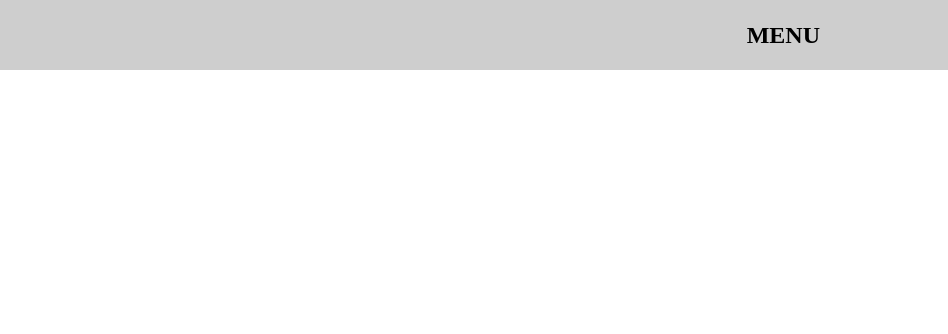
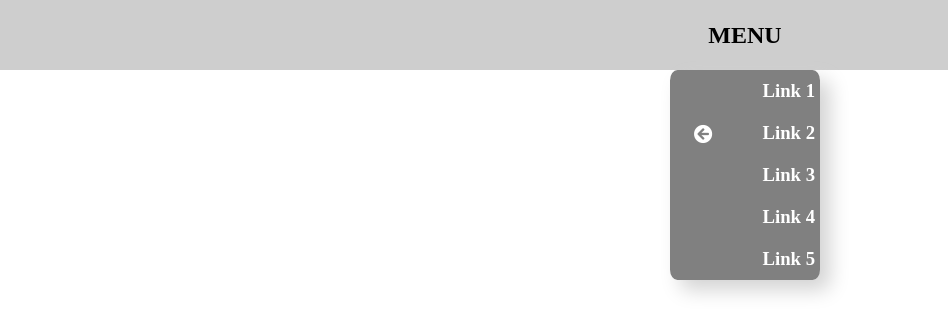
Before and after one commit to PierW/htmlcssjs-dropdown-menu, a plain HTML site: page index.html in a window 1280 px wide. Shown: the full height of the page, 332-1280 px from the left. Drawn offline with nearby package versions, Linux system fonts and the light colour scheme.

Commit message:
first drop container css done

```diff
--- a/index.html
+++ b/index.html
@@ -3,6 +3,7 @@
   <head>
     <meta charset="utf-8">
     <title>Menu javascript</title>
+    <link rel="stylesheet" href="https://use.fontawesome.com/releases/v5.7.2/css/all.css" integrity="sha384-fnmOCqbTlWIlj8LyTjo7mOUStjsKC4pOpQbqyi7RrhN7udi9RwhKkMHpvLbHG9Sr" crossorigin="anonymous">
     <link rel="stylesheet" href="style.css">
     <script src="https://ajax.googleapis.com/ajax/libs/jquery/3.3.1/jquery.min.js"></script>
     <script src="script.js" charset="utf-8"></script>
@@ -15,6 +16,25 @@
          </div>
          <div class="menu">
            <h1>MENU</h1>
+           <!-- Inizio il sub-menu -->
+           <div class="drop-container-i">
+             <div class="drop-element-i">
+               <a href="#"><h3>Link 1</h3></a>
+             </div>
+             <div class="drop-element-i">
+               <a href="#"><h3><i class="fas fa-arrow-circle-left"></i>Link 2</h3></a>
+             </div>
+             <div class="drop-element-i">
+               <a href="#"><h3>Link 3</h3></a>
+             </div>
+             <div class="drop-element-i">
+               <a href="#"><h3>Link 4</h3></a>
+             </div>
+             <div class="drop-element-i">
+               <a href="#"><h3>Link 5</h3></a>
+             </div>
+           </div>
+           <!-- Fine sub-menu -->
          </div>
        </div>
     </nav>
--- a/style.css
+++ b/style.css
@@ -4,9 +4,19 @@
   margin: 0;
 }
 
+a{
+  text-decoration: none;
+  color: white;
+}
+
 nav{
   height: 70px;
   background-color: #cecece;
+}
+
+i.fas.fa-arrow-circle-left{
+  margin-right: 50px;
+  vertical-align: middle;
 }
 
 .container{
@@ -34,7 +44,10 @@ nav{
 .menu{
   float: right;
   height: 100%;
+  width: 150px;
+  text-align: center;
 }
+
 .menu:hover{
   color: red;
 }
@@ -43,3 +56,23 @@ nav{
   line-height: 70px;
   cursor: pointer;
 }
+
+.drop-container-i{
+  background-color: grey;
+  box-shadow: 10px 10px 20px lightgrey;
+  text-align: right;
+  border-radius: 5%;
+}
+
+.drop-element-i{
+  padding: 10px 5px;
+  transition: all .3s ease-in-out;
+}
+
+.drop-element-i:hover{
+  background-color: lightgrey;
+}
+
+.drop-element-i a:hover{
+  color: black;
+}
```
